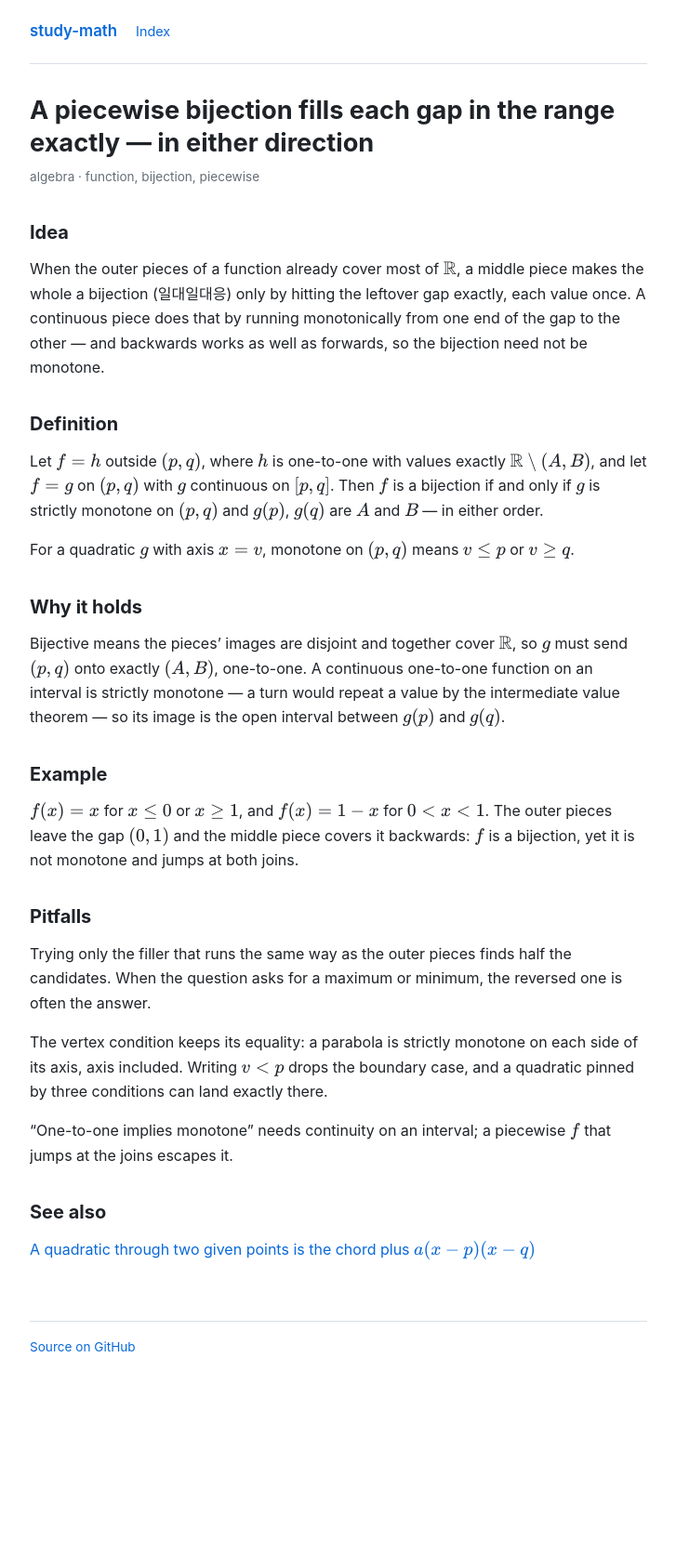
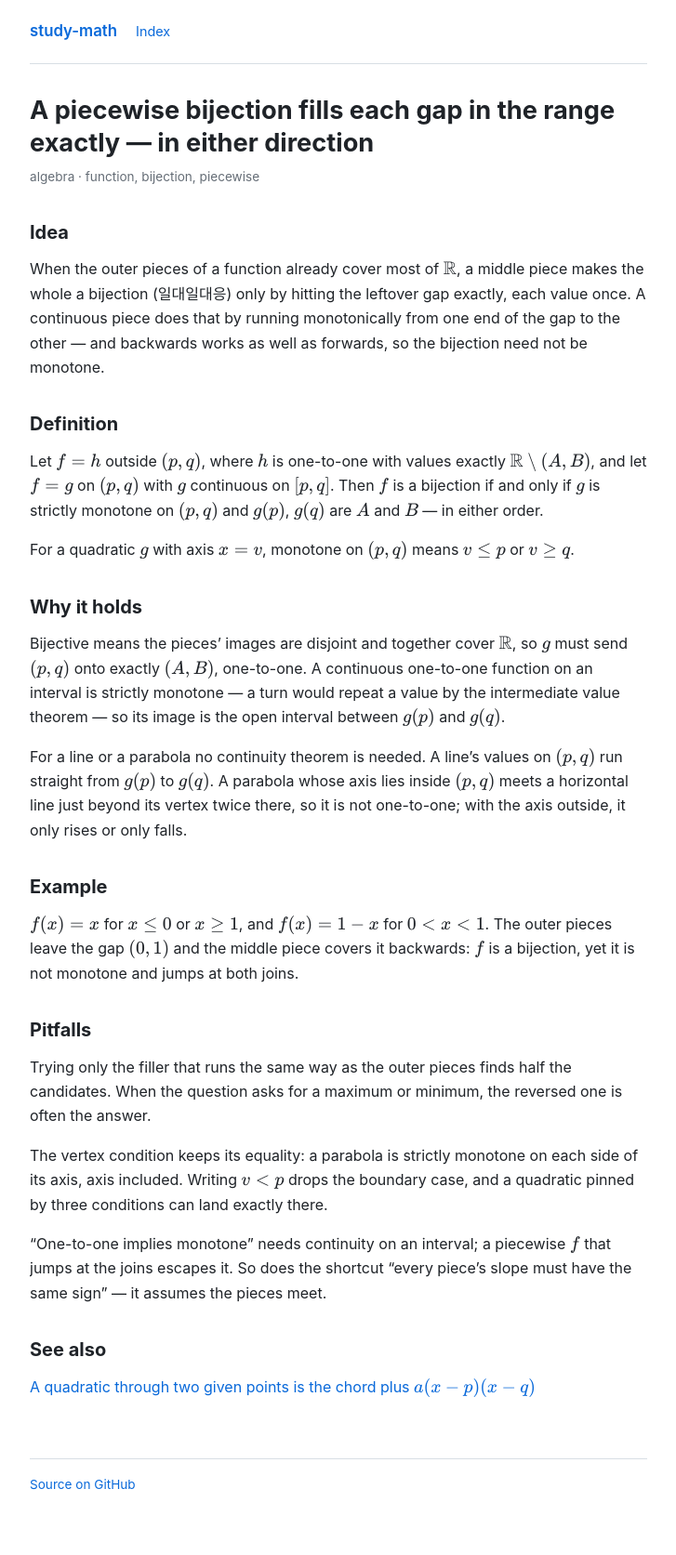
Before and after one commit to ctbot000/study-math, a Jekyll site: the page built from notes/algebra/piecewise-bijection-fills-the-gap.md, in a window 1280 px wide. Shown: the whole page at 93% size, without its empty margins (276-1003 px from the left). Built offline with Jekyll 4.4.1, drawn with Linux system fonts in a browser that asks for light colours; our own code applies the rules of GitHub Pages for plain Markdown files; Markdown is read by kramdown in place of the engine named in the settings; before the commit the page ends 1525 px from its top, so only the background shows below that.

Commit message:
Give the gap-filling note a proof without continuity
Co-Authored-By: Claude Opus 5.5 <noreply@anthropic.com>

```diff
--- a/notes/algebra/piecewise-bijection-fills-the-gap.md
+++ b/notes/algebra/piecewise-bijection-fills-the-gap.md
@@ -31,6 +31,11 @@ continuous one-to-one function on an interval is strictly monotone — a turn
 would repeat a value by the intermediate value theorem — so its image is the
 open interval between $g(p)$ and $g(q)$.
 
+For a line or a parabola no continuity theorem is needed. A line's values on
+$(p,q)$ run straight from $g(p)$ to $g(q)$. A parabola whose axis lies inside
+$(p,q)$ meets a horizontal line just beyond its vertex twice there, so it is not
+one-to-one; with the axis outside, it only rises or only falls.
+
 ## Example
 
 $f(x)=x$ for $x \le 0$ or $x \ge 1$, and $f(x)=1-x$ for $0 < x < 1$. The outer
@@ -48,7 +53,8 @@ each side of its axis, axis included. Writing $v < p$ drops the boundary case,
 and a quadratic pinned by three conditions can land exactly there.
 
 "One-to-one implies monotone" needs continuity on an interval; a piecewise $f$
-that jumps at the joins escapes it.
+that jumps at the joins escapes it. So does the shortcut "every piece's slope
+must have the same sign" — it assumes the pieces meet.
 
 ## See also
 
```
